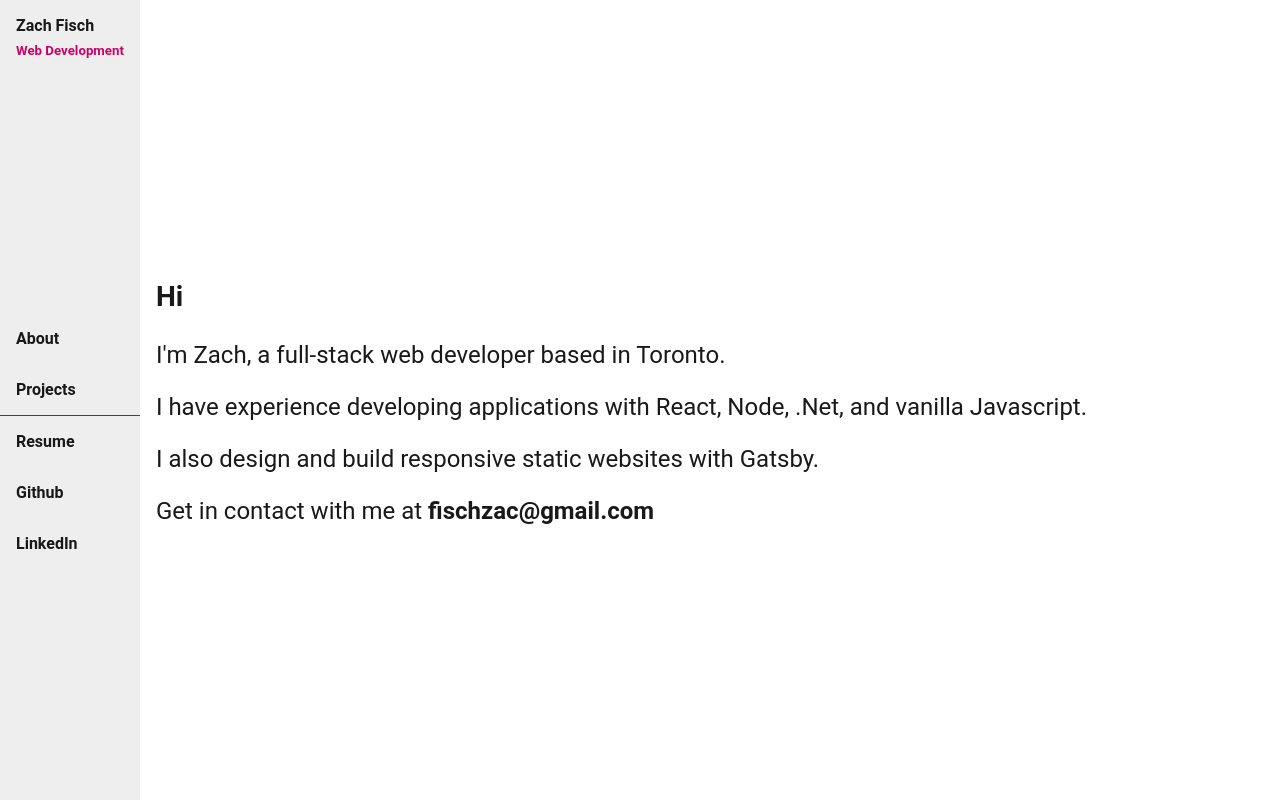
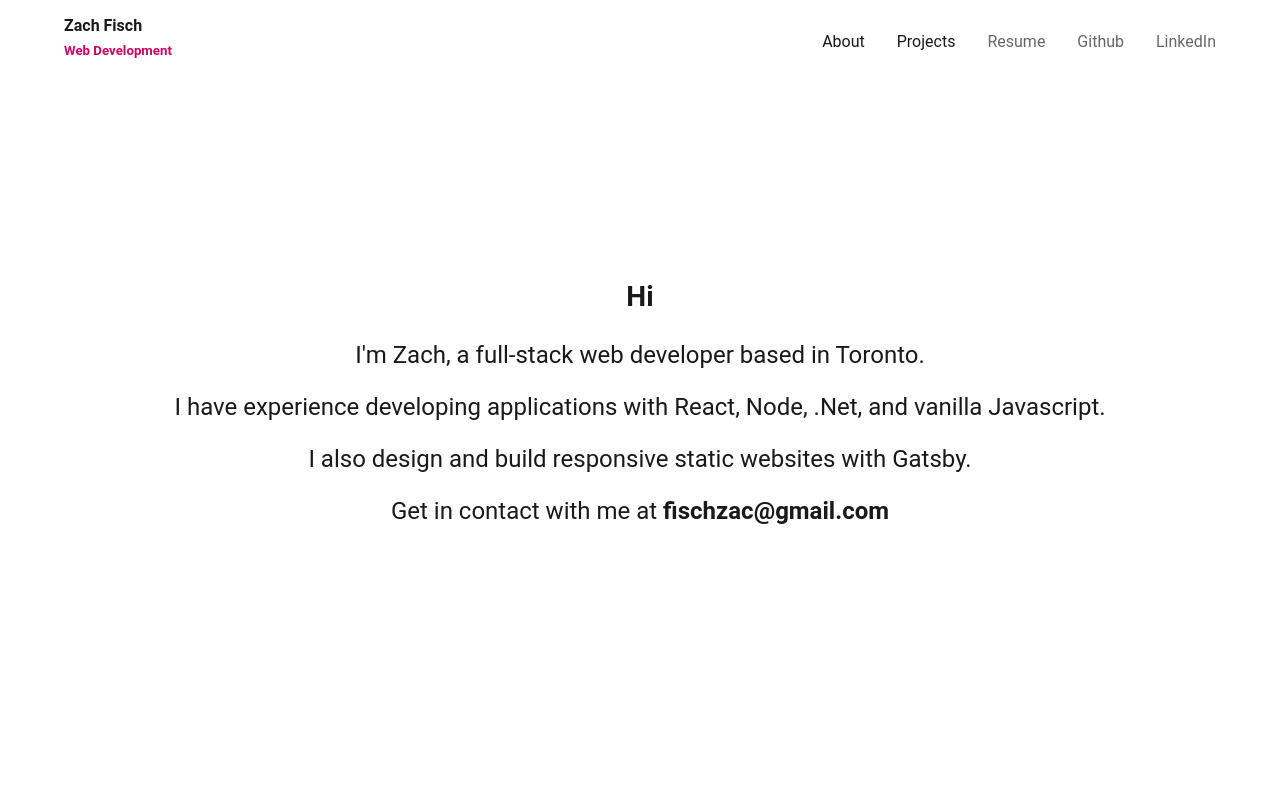
Before and after one commit to fischz/zachfisch.com, a Gatsby site: page / in a window 1280 px wide. Shown: the top 800 px of the page. Built offline with nearby package versions, Linux system fonts and the light colour scheme; Gatsby itself is replaced by a stand-in of ours.

Commit message:
updated nav styling

```diff
--- a/src/components/header/Header.tsx
+++ b/src/components/header/Header.tsx
@@ -31,14 +31,13 @@ const Header: React.FC = () => {
                         <NavItem>
                             <Link to='/#projects'> Projects </Link>
                         </NavItem>
-                        <NavSeperator/>
-                        <NavItem>
+                        <NavItem externalLink={true}>
                             <a href='/zachfisch.pdf'>Resume </a>
                         </NavItem>
-                        <NavItem>
+                        <NavItem externalLink={true}>
                             <a href='https://github.com/fischz'>Github</a>
                         </NavItem>
-                        <NavItem>
+                        <NavItem externalLink={true}>
                             <a href='https://www.linkedin.com/in/zachfisch/'>LinkedIn</a>
                         </NavItem>
                     </NavItems>
--- a/src/components/header/header.styles.ts
+++ b/src/components/header/header.styles.ts
@@ -1,31 +1,27 @@
-import { Link } from 'gatsby'
 import { StaticImage } from 'gatsby-plugin-image'
 import styled from 'styled-components'
 
 export const HeaderContainer = styled.header`
     display: flex;
-    flex-direction: column;
-    justify-content: flex-start;
-    background: #eeeeee;
-    position: sticky;
-    height: 100vh;
-    top: 0;
+    position: absolute;
+    justify-content: space-between;
+    flex-direction: row;
+    align-items: center;
+    padding-left: 3rem;
+    padding-right: 3rem;
+    width: 100%;
+    background: #FFFFFF;
 
     @media screen and (max-width: 576px) {
-        justify-content: space-between;
-        flex-direction: row;
-        height: auto;
+        padding: 0%;
         z-index: 1;
+        position: fixed;
+        width: 100%;
     }
 `
 
 export const NavBar = styled.div`
-    @media screen and (min-width: 576px){
-        flex-grow: 1;
-        display: flex;
-        flex-direction: column;
-        justify-content: center;
-    }
+
 `
 
 export const Hamburger = styled.div`
@@ -48,27 +44,35 @@ interface NavItemsProps {
 }
 
 export const NavItems = styled.div<NavItemsProps>`
+    display: flex;
+    flex-direction: row;
     @media screen and (max-width: 576px) {
+        flex-direction: column;
         position: absolute;
         right: 0;
         max-height: ${props => props.isOpen? '20rem': '0rem'};
         overflow-y: hidden;
-        background: #EEEEEE;
+        background: #FFFFFF;
         transition: max-height 256ms ease-out;
         width: 100%;
     }
 `
 
-export const NavItem = styled.div`
-    font-weight: bold;
+interface NavItemProps{
+    externalLink?: boolean
+}
+
+export const NavItem = styled.div<NavItemProps>`
     padding: ${props => props.theme.padding.m};
 
+
     a, a:visited, a:active, a:link {
-        color: ${props => props.theme.colors.text}
+        font-weight: normal;
+        color: ${props => props.externalLink?  'rgba(0,0,0,0.6)': props.theme.colors.text};
     }
 
     a:hover {
-        color: ${props => props.theme.colors.accent}
+        color: ${props => props.theme.colors.accent};
     }
 `
 
--- a/src/components/intro/intro.styles.ts
+++ b/src/components/intro/intro.styles.ts
@@ -6,6 +6,7 @@ export const IntroContainer = styled.div`
     display: flex;
     flex-direction: column;
     justify-content: center;
+    text-align: center;
     padding: ${props => props.theme.padding.m};
     font-size: 1.5em;
     background: ${props => props.theme.colors.background};
--- a/src/components/projects/Project.tsx
+++ b/src/components/projects/Project.tsx
@@ -10,8 +10,9 @@ interface Project {
     description: string,
     tech: string[],
     links: {
-        deployment?: string
-        github?: string
+        deployment?: string,
+        github?: string,
+        website?: string
     }
 }
 
@@ -34,6 +35,7 @@ const Project: React.FC<Props> = ({project}) => {
             </div>
             <ProjectLinks>
                 {project.links.deployment? <ProjectLink><LinkIcon src='/external-link.svg'/><a href={project.links.deployment}>deployment</a></ProjectLink>: null}
+                {project.links.website? <ProjectLink><LinkIcon src='/link.svg'/><a href={project.links.website}>website</a></ProjectLink>: null}
                 {project.links.github? <ProjectLink><LinkIcon src='/github.svg'/><a href={project.links.github}>source</a></ProjectLink>: null}
             </ProjectLinks>
         </Details>
--- a/src/components/projects/Projects.tsx
+++ b/src/components/projects/Projects.tsx
@@ -1,5 +1,5 @@
 import React from 'react'
-import { Container } from './projects.styles';
+import { Container, ProjectsWrapper } from './projects.styles';
 import { Fade } from 'react-reveal'
 
 import Project from './Project';
@@ -9,12 +9,12 @@ import projectData from './project-data.json'
 
 const Projects: React.FC = () => {
     return <Container>
-        <h1 id='projects'>Projects</h1>
-        <div>
+        <ProjectsWrapper>
+            <h1 id='projects'>Projects</h1>
             {projectData.map((p, i) => {
-                return <Fade delay={(i) * 300}><Project key={p.title} project={p}/></Fade>
+                return <Fade delay={(i) * 300} key={p.title}><Project project={p}/></Fade>
             })}
-        </div>
+        </ProjectsWrapper>
     </Container>
 }
 
--- a/src/components/projects/project-data.json
+++ b/src/components/projects/project-data.json
@@ -13,6 +13,7 @@
     "description": "My capstone project, a mobile application that utilizes computer vision and data analytics to help new rock climbers get into the hobby",
     "tech": ["Android", "Kotlin", "Javascript", "Firebase", "Google Cloud"],
     "links": {
+        "website": "https://fischz.github.io/rocklabweb/",
         "github": "https://github.com/fischz/transit-tracker"
     }
 }
--- a/src/components/projects/projects.styles.ts
+++ b/src/components/projects/projects.styles.ts
@@ -3,4 +3,10 @@ import styled from 'styled-components';
 export const Container = styled.div`
     min-height: 100vh;
     padding: ${props => props.theme.padding.m};
+    background: rgb(246, 248, 250);
 `
+
+export const ProjectsWrapper = styled.div`
+    max-width: 900px;
+    margin: auto;
+`
--- a/src/pages/index.tsx
+++ b/src/pages/index.tsx
@@ -8,8 +8,8 @@ import Projects from '../components/projects/Projects'
 
 
 export const PageContainer = styled.div`
-    display: flex;
     @media screen and (max-width: 576px) {
+        display: flex;
         flex-direction: column;
         text-align: center;
     }
```
Also changed, not shown: static/link.svg (added).
